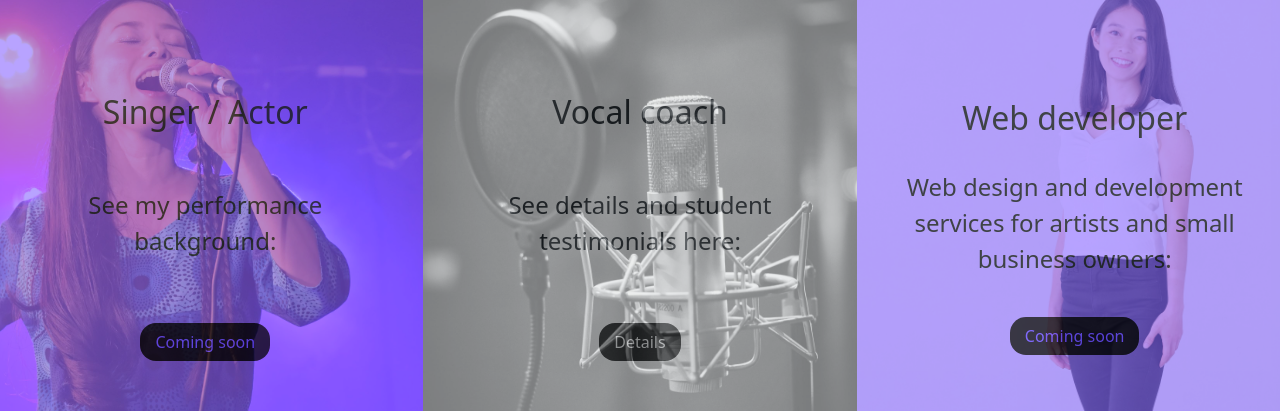
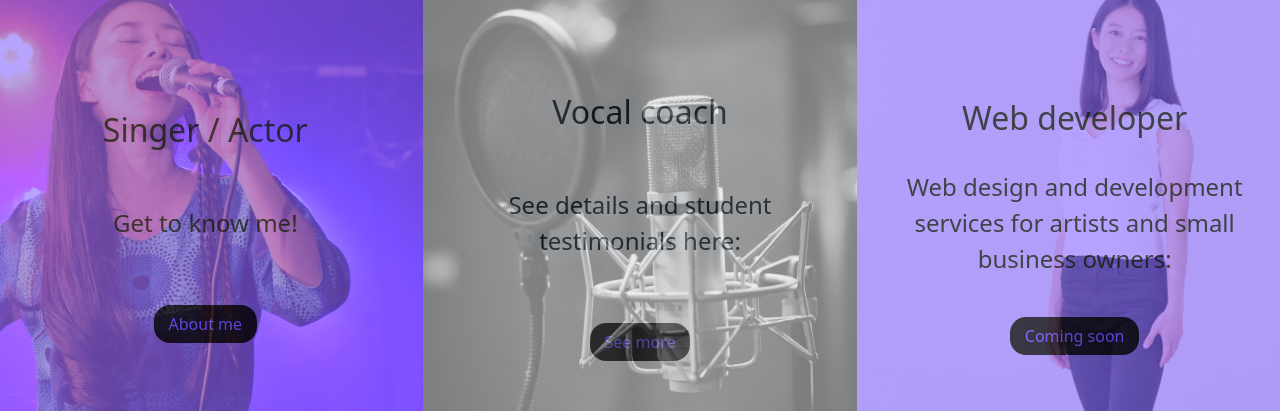
Before and after one commit to remiyamazaki03/remi, a React (Create React App) app: page / in a window 1280 px wide. Shown: the part 900-1311 px from the top of the page. Built offline with nearby package versions, Linux system fonts and the light colour scheme.

Commit message:
made homepage buttons active links

```diff
--- a/src/Home.js
+++ b/src/Home.js
@@ -1,8 +1,17 @@
+import { Link, useNavigate } from "react-router-dom";
 import singer from "./images/Remi-singer.jpg";
 import microphone from "./images/microphone.jpg";
 import developer from "./images/Remi-developer.jpg";
 
 export default function Home() {
+  const navigate = useNavigate();
+  const handleClick = (to) => (event) => {
+    window.scrollTo(0, 0);
+    if (to) {
+      navigate(to);
+    }
+    event.preventDefault();
+  };
   return (
     <div>
       <div className="hero row">
@@ -20,10 +29,14 @@ export default function Home() {
           <img className="img-fluid" src={singer} alt="Remi singer" />
           <div className="overlay">
             <h2>Singer / Actor</h2>
-            <p className="p-5 text-center fs-4">
-              See my performance background:
-            </p>
-            <button className="launch-button">Coming soon</button>
+            <p className="p-5 text-center fs-4">Get to know me!</p>
+            <Link
+              to="/about"
+              className="launch-button"
+              onClick={handleClick("/about")}
+            >
+              About me
+            </Link>
           </div>
         </div>
         <div className="col-md-4 p-0 work-img">
@@ -33,9 +46,13 @@ export default function Home() {
             <p className="p-5 text-center fs-4">
               See details and student testimonials here:
             </p>
-            <button className="launch-button" id="vocal-button">
-              Details
-            </button>
+            <Link
+              to="/voicecoach"
+              className="launch-button"
+              onClick={handleClick("/voicecoach")}
+            >
+              See more
+            </Link>
           </div>
         </div>
         <div className="col-md-4 p-0 work-img">
@@ -46,7 +63,14 @@ export default function Home() {
               Web design and development services for artists and small business
               owners:
             </p>
-            <button className="launch-button">Coming soon</button>
+
+            <Link
+              to="/webdeveloper"
+              className="launch-button"
+              onClick={handleClick("/webdeveloper")}
+            >
+              Coming soon
+            </Link>
           </div>
         </div>
       </div>
--- a/src/index.css
+++ b/src/index.css
@@ -122,6 +122,7 @@ footer {
   padding-right: 15px;
   border-radius: 16px;
   border: none;
+  text-decoration: none;
 }
 .launch-button:hover {
   background-color: var(--secondary-color);
--- a/src/pages/About.js
+++ b/src/pages/About.js
@@ -4,7 +4,10 @@ export default function About() {
       <h1 className="title m-0 d-flex align-items-center">About me</h1>
       <div className="hero m-0">
         <h3>this is a paragraph about me</h3>
-        <p>same layout as hero but change colors and photo</p>
+        <p>
+          same layout as hero but change colors and photo. add a pricing section
+          to voice lessons page
+        </p>
       </div>
     </div>
   );
--- a/src/pages/Voicecoach.js
+++ b/src/pages/Voicecoach.js
@@ -26,8 +26,8 @@ export default function Voicecoach() {
                   className="img-fluid d-block d-md-none w-25"
                 />
                 <h3 className="text-center">
-                  ... you want to experience freedom in singing, not just
-                  physically but emotionally as well:
+                  ... you want freedom in singing, both physically AND
+                  emotionally:
                 </h3>
                 <p className="text-center">
                   <br />
@@ -65,9 +65,8 @@ export default function Voicecoach() {
                   className="img-fluid d-block d-md-none w-25 pb-3"
                 />
                 <h3 className="text-center">
-                  ... you want to branch out and discover other parts of your
-                  voice, like singing notes or styles you thought were beyond
-                  you:
+                  ... you want to branch out, like singing notes or styles
+                  you've never sung before:
                 </h3>
                 <p className="text-center">
                   <br />
```
